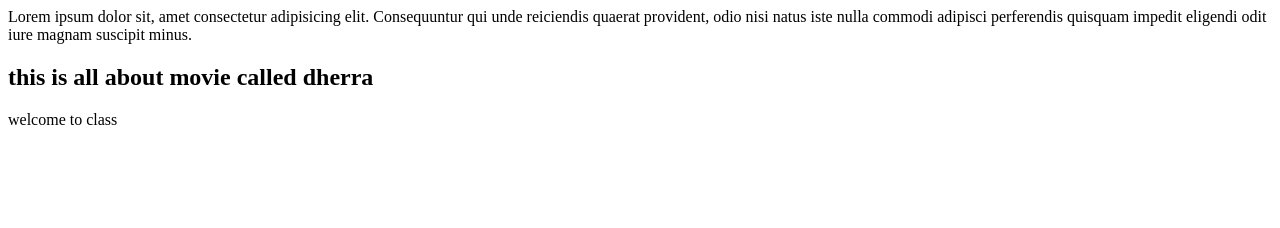
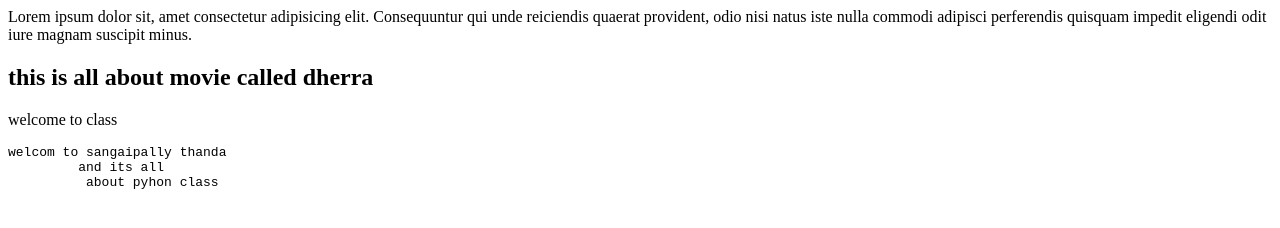
Before and after one commit to nenavathsanthosh/sample, a plain HTML site: page index.html in a window 1280 px wide. Drawn offline with Linux system fonts and the light colour scheme.

Commit message:
new featres add

```diff
--- a/index.html
+++ b/index.html
@@ -10,5 +10,8 @@
     commodi adipisci perferendis quisquam impedit eligendi odit iure magnam suscipit minus.
     <h2>this is all about movie called dherra</h2>
     <p>welcome to class</p>
+    <pre>welcom to sangaipally thanda
+         and its all
+          about pyhon class</pre>
 </body>
 </html>
```
